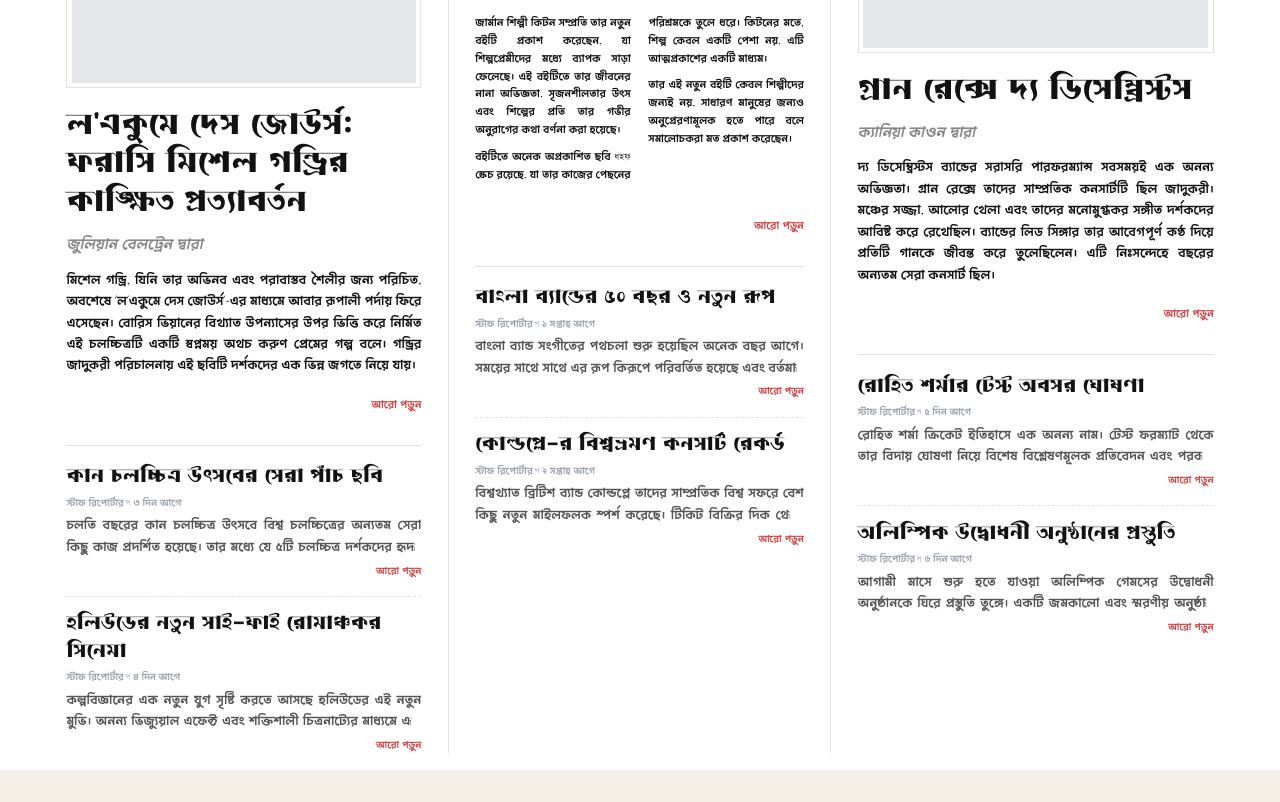
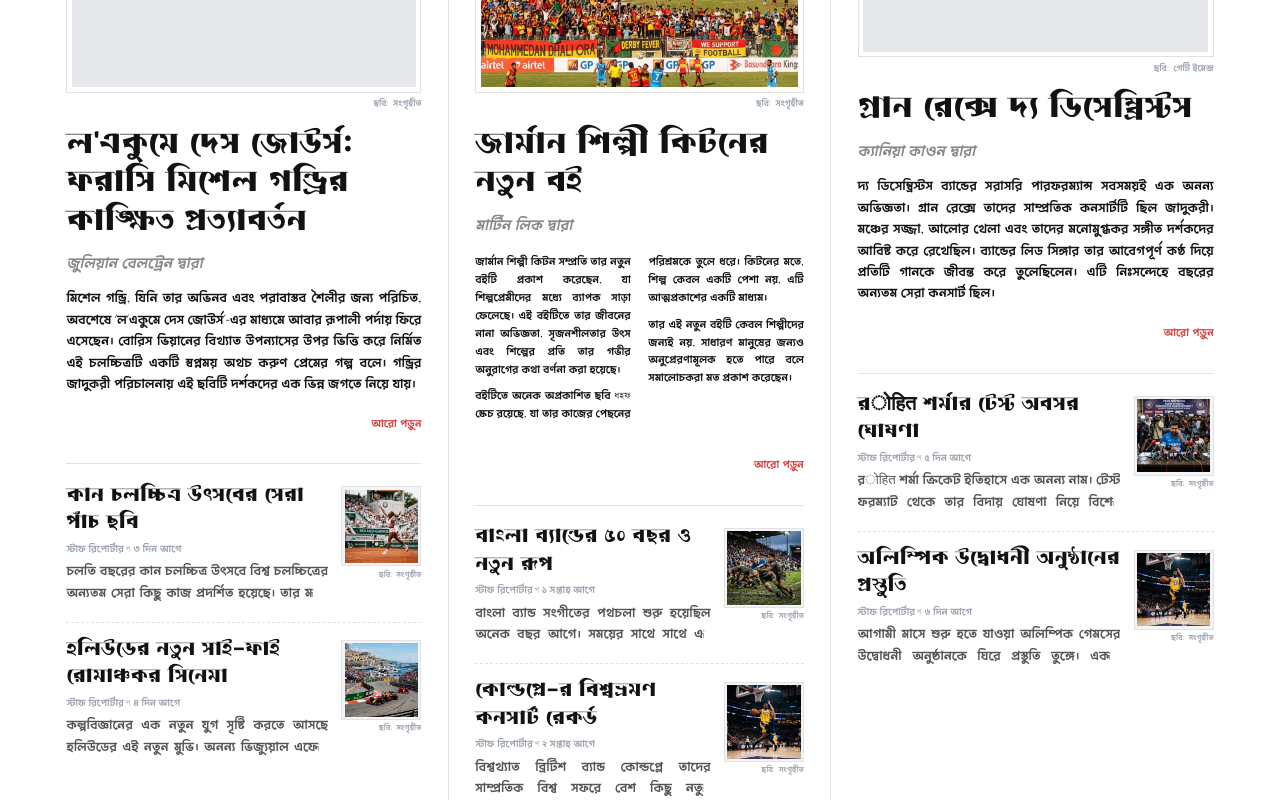
Before and after one commit to khelardeshbd-spec/khelardesh, a Next.js app: page / in a window 1280 px wide. Shown: the part 1020-1822 px from the top of the page. Built offline with nearby package versions, Linux system fonts and the light colour scheme; no server answers; the database is empty; a web font is replaced by a local one.

Commit message:
style: add preview images and sourcing captions

```diff
--- a/app/(frontend)/page.tsx
+++ b/app/(frontend)/page.tsx
@@ -240,7 +240,7 @@ export default async function HomePage() {
               </Link>
             </div>
           </div>
-          <div className="col-span-8">
+          <div className="col-span-8 flex flex-col items-end">
             <div className="w-full h-[320px] lg:h-[395px] bg-gray-200 overflow-hidden border border-[#e2e2e2] p-1">
                {leads[0]?.slug === 'madrid-unravel-final-ten' ? (
                  <img src="/images/madrid_defeat_hero.png" className="w-full h-full object-cover" alt="Hero Image" />
@@ -250,6 +250,7 @@ export default async function HomePage() {
                  <div className="w-full h-full flex items-center justify-center text-gray-500 italic">ছবি নেই</div>
                )}
             </div>
+            <span className="text-[9px] text-gray-400 mt-1 font-sans mr-1">{leads[0]?.mediaCaption || 'ছবি: নিউ ইয়র্ক টাইমস'}</span>
           </div>
         </div>
 
@@ -258,12 +259,15 @@ export default async function HomePage() {
           {/* Column 1 */}
           <div className="border-r border-[#e2e2e2] pr-6">
              <h3 className="font-bold text-lg mb-3 border-b-2 border-[#121212] pb-1 uppercase tracking-wider">সিনেমা</h3>
-             <div className="w-full h-48 mb-4 border border-[#e2e2e2] p-1">
+             <div className="w-full h-48 mb-1 border border-[#e2e2e2] p-1">
                {articles[3]?.mediaUrl ? (
                   <img src={articles[3].mediaUrl} className="w-full h-full object-cover" alt="Cinema" />
                ) : (
                   <div className="w-full h-full bg-gray-200" />
                )}
+             </div>
+             <div className="text-[9px] text-gray-400 text-right mt-0.5 mb-3 font-sans">
+               ছবি: সংগৃহীত
              </div>
              <h2 style={{ fontFamily: 'var(--font-headline)' }} className="text-[1.75rem] font-bold mb-3 leading-tight">
                {articles[3]?.headlineBn || 'ল\'একুমে দেস জোউর্স: ফরাসি মিশেল গন্ড্রির কাঙ্ক্ষিত প্রত্যাবর্তন'}
@@ -280,7 +284,8 @@ export default async function HomePage() {
 
              {/* Additional Article Previews */}
              <div className="border-t border-[#e2e2e2] pt-4 flex flex-col gap-4">
-               <div>
+               <div className="flex gap-3 items-start justify-between">
+                 <div className="flex-1">
                    <Link href="/article/cannes-top-films" className="hover:text-[#d33f3f] transition-colors">
                      <h4 style={{ fontFamily: 'var(--font-headline)' }} className="text-lg font-bold mb-1 leading-snug">কান চলচ্চিত্র উৎসবের সেরা পাঁচ ছবি</h4>
                    </Link>
@@ -288,9 +293,16 @@ export default async function HomePage() {
                    <p className="text-xs text-justify text-[#555] line-clamp-2 leading-relaxed">
                      চলতি বছরের কান চলচ্চিত্র উৎসবে বিশ্ব চলচ্চিত্রের অন্যতম সেরা কিছু কাজ প্রদর্শিত হয়েছে। তার মধ্যে যে ৫টি চলচ্চিত্র দর্শকদের হৃদয় কেড়েছে তা নিয়ে আমাদের বিশেষ পর্যালোচনা।
                    </p>
-                 <Link href="/article/cannes-top-films" className="text-[10px] font-bold text-[#d33f3f] hover:underline block text-right mt-1">আরো পড়ুন</Link>
                  </div>
-               <div className="border-t border-dashed border-[#e2e2e2] pt-3">
+                 <div className="flex flex-col items-end flex-shrink-0">
+                   <div className="w-[80px] h-[80px] bg-gray-100 border border-[#e2e2e2] p-0.5 mt-1 overflow-hidden">
+                     <img src="/media/placeholder-tennis.jpg" className="w-full h-full object-cover" alt="Cannes" />
+                   </div>
+                   <span className="text-[8px] text-gray-400 mt-0.5 font-sans">ছবি: সংগৃহীত</span>
+                 </div>
+               </div>
+               <div className="border-t border-dashed border-[#e2e2e2] pt-3 flex gap-3 items-start justify-between">
+                 <div className="flex-1">
                    <Link href="/article/hollywood-new-scifi" className="hover:text-[#d33f3f] transition-colors">
                      <h4 style={{ fontFamily: 'var(--font-headline)' }} className="text-lg font-bold mb-1 leading-snug">হলিউডের নতুন সাই-ফাই রোমাঞ্চকর সিনেমা</h4>
                    </Link>
@@ -298,7 +310,13 @@ export default async function HomePage() {
                    <p className="text-xs text-justify text-[#555] line-clamp-2 leading-relaxed">
                      কল্পবিজ্ঞানের এক নতুন যুগ সৃষ্টি করতে আসছে হলিউডের এই নতুন মুভি। অনন্য ভিজ্যুয়াল এফেক্ট এবং শক্তিশালী চিত্রনাট্যের মাধ্যমে এটি দর্শকদের এক চমৎকার অভিজ্ঞতা দেবে।
                    </p>
-                 <Link href="/article/hollywood-new-scifi" className="text-[10px] font-bold text-[#d33f3f] hover:underline block text-right mt-1">আরো পড়ুন</Link>
+                 </div>
+                 <div className="flex flex-col items-end flex-shrink-0">
+                   <div className="w-[80px] h-[80px] bg-gray-100 border border-[#e2e2e2] p-0.5 mt-1 overflow-hidden">
+                     <img src="/media/placeholder-f1.jpg" className="w-full h-full object-cover" alt="Sci-fi" />
+                   </div>
+                   <span className="text-[8px] text-gray-400 mt-0.5 font-sans">ছবি: সংগৃহীত</span>
+                 </div>
                </div>
              </div>
           </div>
@@ -306,7 +324,13 @@ export default async function HomePage() {
           {/* Column 2 */}
           <div className="border-r border-[#e2e2e2] px-6">
              <h3 className="font-bold text-lg mb-3 border-b-2 border-[#121212] pb-1 uppercase tracking-wider">সঙ্গীত</h3>
-             <h2 style={{ fontFamily: 'var(--font-headline)' }} className="text-[2.2rem] font-bold mb-3 leading-[1.1]">
+             <div className="w-full h-48 mb-1 border border-[#e2e2e2] p-1">
+                <img src="/media/placeholder-bpl.jpg" className="w-full h-full object-cover" alt="Music" />
+             </div>
+             <div className="text-[9px] text-gray-400 text-right mt-0.5 mb-3 font-sans">
+               ছবি: সংগৃহীত
+             </div>
+             <h2 style={{ fontFamily: 'var(--font-headline)' }} className="text-[1.75rem] font-bold mb-3 leading-tight">
                জার্মান শিল্পী কিটনের নতুন বই
              </h2>
              <p className="text-sm font-bold italic mb-4 text-[#888888]">মার্টিন লিক দ্বারা</p>
@@ -323,7 +347,8 @@ export default async function HomePage() {
 
              {/* Additional Article Previews */}
              <div className="border-t border-[#e2e2e2] pt-4 flex flex-col gap-4">
-               <div>
+               <div className="flex gap-3 items-start justify-between">
+                 <div className="flex-1">
                    <Link href="/article/bangla-bands-history" className="hover:text-[#d33f3f] transition-colors">
                      <h4 style={{ fontFamily: 'var(--font-headline)' }} className="text-lg font-bold mb-1 leading-snug">বাংলা ব্যান্ডের ৫০ বছর ও নতুন রূপ</h4>
                    </Link>
@@ -331,9 +356,16 @@ export default async function HomePage() {
                    <p className="text-xs text-justify text-[#555] line-clamp-2 leading-relaxed">
                      বাংলা ব্যান্ড সংগীতের পথচলা শুরু হয়েছিল অনেক বছর আগে। সময়ের সাথে সাথে এর রূপ কিরূপে পরিবর্তিত হয়েছে এবং বর্তমান তরুণ প্রজন্মের কাছে এর জনপ্রিয়তা কেমন তা নিয়ে বিশেষ প্রতিবেদন।
                    </p>
-                 <Link href="/article/bangla-bands-history" className="text-[10px] font-bold text-[#d33f3f] hover:underline block text-right mt-1">আরো পড়ুন</Link>
                  </div>
-               <div className="border-t border-dashed border-[#e2e2e2] pt-3">
+                 <div className="flex flex-col items-end flex-shrink-0">
+                   <div className="w-[80px] h-[80px] bg-gray-100 border border-[#e2e2e2] p-0.5 mt-1 overflow-hidden">
+                     <img src="/media/placeholder-rugby.jpg" className="w-full h-full object-cover" alt="Bands" />
+                   </div>
+                   <span className="text-[8px] text-gray-400 mt-0.5 font-sans">ছবি: সংগৃহীত</span>
+                 </div>
+               </div>
+               <div className="border-t border-dashed border-[#e2e2e2] pt-3 flex gap-3 items-start justify-between">
+                 <div className="flex-1">
                    <Link href="/article/coldplay-world-tour" className="hover:text-[#d33f3f] transition-colors">
                      <h4 style={{ fontFamily: 'var(--font-headline)' }} className="text-lg font-bold mb-1 leading-snug">কোল্ডপ্লে-র বিশ্বভ্রমণ কনসার্ট রেকর্ড</h4>
                    </Link>
@@ -341,7 +373,13 @@ export default async function HomePage() {
                    <p className="text-xs text-justify text-[#555] line-clamp-2 leading-relaxed">
                      বিশ্বখ্যাত ব্রিটিশ ব্যান্ড কোল্ডপ্লে তাদের সাম্প্রতিক বিশ্ব সফরে বেশ কিছু নতুন মাইলফলক স্পর্শ করেছে। টিকিট বিক্রির দিক থেকে এবং দর্শকদের উপস্থিতিতে এটি সব রেকর্ড ছাড়িয়েছে।
                    </p>
-                 <Link href="/article/coldplay-world-tour" className="text-[10px] font-bold text-[#d33f3f] hover:underline block text-right mt-1">আরো পড়ুন</Link>
+                 </div>
+                 <div className="flex flex-col items-end flex-shrink-0">
+                   <div className="w-[80px] h-[80px] bg-gray-100 border border-[#e2e2e2] p-0.5 mt-1 overflow-hidden">
+                     <img src="/media/placeholder-basketball.jpg" className="w-full h-full object-cover" alt="Coldplay" />
+                   </div>
+                   <span className="text-[8px] text-gray-400 mt-0.5 font-sans">ছবি: সংগৃহীত</span>
+                 </div>
                </div>
              </div>
           </div>
@@ -349,12 +387,15 @@ export default async function HomePage() {
           {/* Column 3 */}
           <div className="pl-6">
              <h3 className="font-bold text-lg mb-3 border-b-2 border-[#121212] pb-1 uppercase tracking-wider">সরাসরি</h3>
-             <div className="w-full h-40 mb-4 border border-[#e2e2e2] p-1">
+             <div className="w-full h-40 mb-1 border border-[#e2e2e2] p-1">
                {articles[4]?.mediaUrl ? (
                   <img src={articles[4].mediaUrl} className="w-full h-full object-cover" alt="Live Event" />
                ) : (
                   <div className="w-full h-full bg-gray-200" />
                )}
+             </div>
+             <div className="text-[9px] text-gray-400 text-right mt-0.5 mb-3 font-sans">
+               ছবি: গেটি ইমেজ
              </div>
              <h2 style={{ fontFamily: 'var(--font-headline)' }} className="text-[1.75rem] font-bold mb-3 leading-tight">
                {articles[4]?.headlineBn || 'গ্রান রেক্সে দ্য ডিসেম্ব্রিস্টস'}
@@ -371,17 +412,25 @@ export default async function HomePage() {
 
              {/* Additional Article Previews */}
              <div className="border-t border-[#e2e2e2] pt-4 flex flex-col gap-4">
-               <div>
+               <div className="flex gap-3 items-start justify-between">
+                 <div className="flex-1">
                    <Link href={`/article/${articles[5]?.slug || '#'}`} className="hover:text-[#d33f3f] transition-colors">
-                   <h4 style={{ fontFamily: 'var(--font-headline)' }} className="text-lg font-bold mb-1 leading-snug">{articles[5]?.headlineBn || 'রোহিত শর্মার টেস্ট অবসর ঘোষণা'}</h4>
+                     <h4 style={{ fontFamily: 'var(--font-headline)' }} className="text-lg font-bold mb-1 leading-snug">{articles[5]?.headlineBn || 'রोहित শর্মার টেস্ট অবসর ঘোষণা'}</h4>
                    </Link>
                    <span className="text-[10px] text-gray-400 block mb-1">স্টাফ রিপোর্টার · ৫ দিন আগে</span>
                    <p className="text-xs text-justify text-[#555] line-clamp-2 leading-relaxed">
-                   {articles[5]?.deck || 'রোহিত শর্মা ক্রিকেট ইতিহাসে এক অনন্য নাম। টেস্ট ফরম্যাট থেকে তার বিদায় ঘোষণা নিয়ে বিশেষ বিশ্লেষণমূলক প্রতিবেদন এবং পরবর্তী পরিকল্পনার ওপর আলোকপাত।'}
+                     {articles[5]?.deck || 'রोहित শর্মা ক্রিকেট ইতিহাসে এক অনন্য নাম। টেস্ট ফরম্যাট থেকে তার বিদায় ঘোষণা নিয়ে বিশেষ বিশ্লেষণমূলক প্রতিবেদন এবং পরবর্তী পরিকল্পনার ওপর আলোকপাত।'}
                    </p>
-                 <Link href={`/article/${articles[5]?.slug || '#'}`} className="text-[10px] font-bold text-[#d33f3f] hover:underline block text-right mt-1">আরো পড়ুন</Link>
                  </div>
-               <div className="border-t border-dashed border-[#e2e2e2] pt-3">
+                 <div className="flex flex-col items-end flex-shrink-0">
+                   <div className="w-[80px] h-[80px] bg-gray-100 border border-[#e2e2e2] p-0.5 mt-1 overflow-hidden">
+                     <img src="/media/placeholder-cricket2.jpg" className="w-full h-full object-cover" alt="Rohit" />
+                   </div>
+                   <span className="text-[8px] text-gray-400 mt-0.5 font-sans">ছবি: সংগৃহীত</span>
+                 </div>
+               </div>
+               <div className="border-t border-dashed border-[#e2e2e2] pt-3 flex gap-3 items-start justify-between">
+                 <div className="flex-1">
                    <Link href="/article/olympic-preparations" className="hover:text-[#d33f3f] transition-colors">
                      <h4 style={{ fontFamily: 'var(--font-headline)' }} className="text-lg font-bold mb-1 leading-snug">অলিম্পিক উদ্বোধনী অনুষ্ঠানের প্রস্তুতি</h4>
                    </Link>
@@ -389,12 +438,17 @@ export default async function HomePage() {
                    <p className="text-xs text-justify text-[#555] line-clamp-2 leading-relaxed">
                      আগামী মাসে শুরু হতে যাওয়া অলিম্পিক গেমসের উদ্বোধনী অনুষ্ঠানকে ঘিরে প্রস্তুতি তুঙ্গে। একটি জমকালো এবং স্মরণীয় অনুষ্ঠান উপহার দিতে কাজ করছে বিশ্বখ্যাত শিল্পীরা।
                    </p>
-                 <Link href="/article/olympic-preparations" className="text-[10px] font-bold text-[#d33f3f] hover:underline block text-right mt-1">আরো পড়ুন</Link>
+                 </div>
+                 <div className="flex flex-col items-end flex-shrink-0">
+                   <div className="w-[80px] h-[80px] bg-gray-100 border border-[#e2e2e2] p-0.5 mt-1 overflow-hidden">
+                     <img src="/media/placeholder-basketball.jpg" className="w-full h-full object-cover" alt="Olympic" />
+                   </div>
+                   <span className="text-[8px] text-gray-400 mt-0.5 font-sans">ছবি: সংগৃহীত</span>
                  </div>
                </div>
              </div>
           </div>
-
+        </div>
       </div>
     </div>
   );
```
Lines whose indentation alone changed are shown as unchanged.
